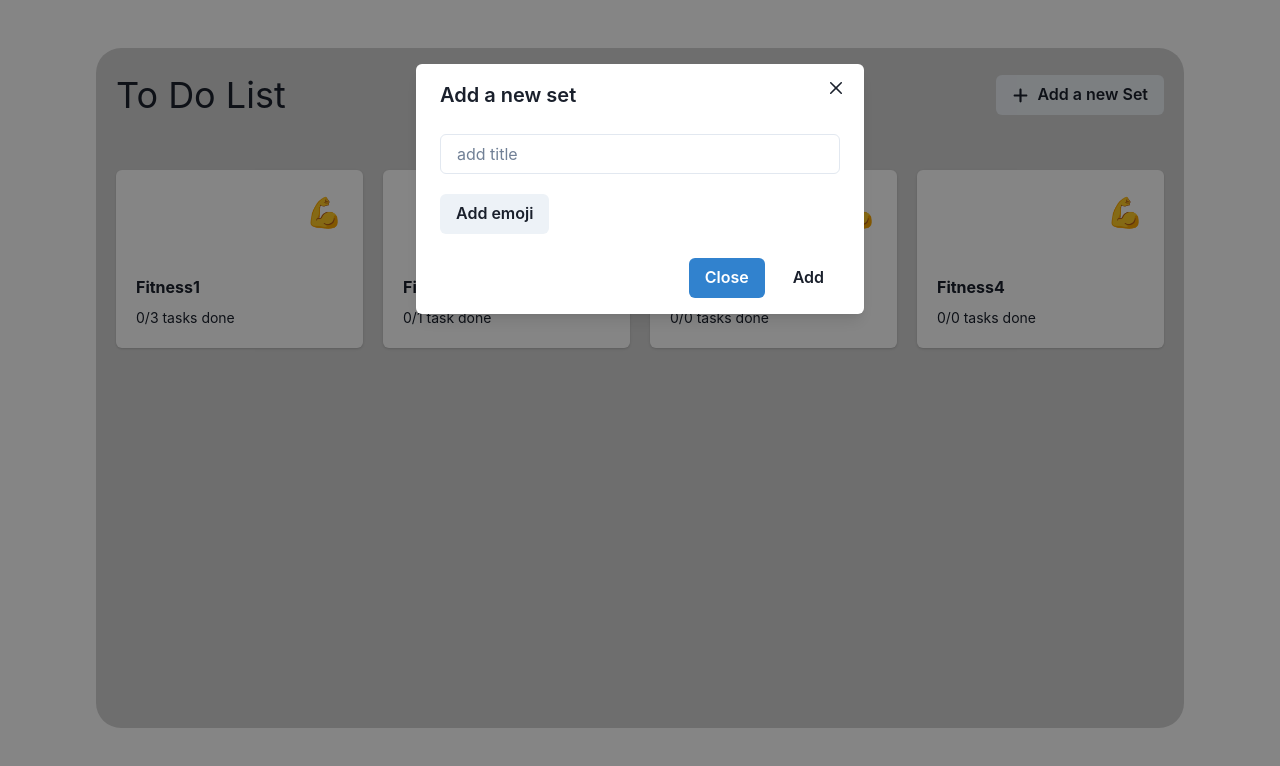
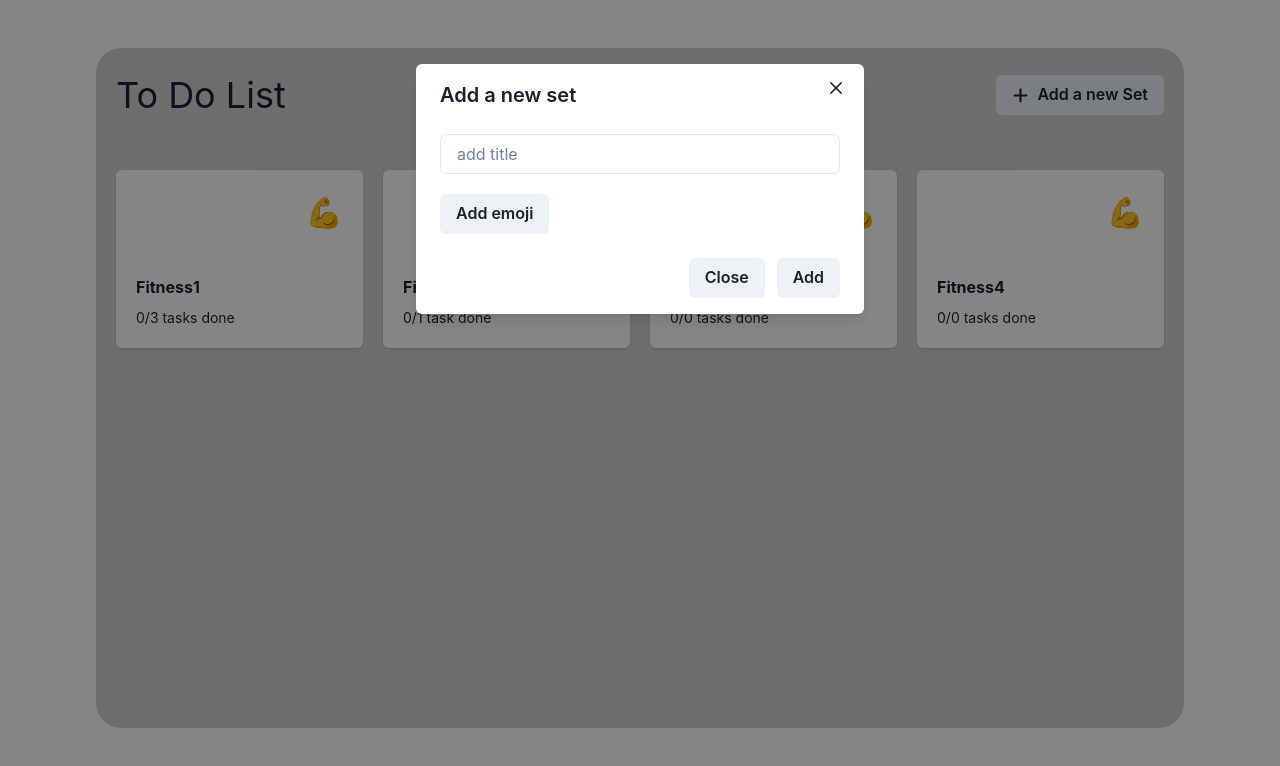
Before and after one commit to Rezmii/to-do-list-react, a React (Vite) app: page / in a window 1280 px wide. Both pictures are taken after a click on the button "Add a new Set". Shown: the top 766 px of the page. Built offline with nearby package versions, Linux system fonts and the light colour scheme.

Commit message:
Refactoring forms design

```diff
--- a/src/components/EmojiPickerModal.tsx
+++ b/src/components/EmojiPickerModal.tsx
@@ -24,11 +24,13 @@ const EmojiPickerModal = ({ onEmojiClick, emoji }: Props) => {
 
   return (
     <>
-      <HStack>
+      <HStack alignItems="center">
         <Button marginTop={5} onClick={onOpen}>
           Add emoji
         </Button>
-        <Text fontSize="2xl">{emoji ? emoji : ""}</Text>
+        <Text marginTop={4} fontSize="2xl">
+          {emoji ? emoji : ""}
+        </Text>
       </HStack>
 
       <Modal isOpen={isOpen} onClose={onClose}>
--- a/src/components/FormButton.tsx
+++ b/src/components/FormButton.tsx
@@ -85,12 +85,10 @@ const FormButton = ({ onSubmit }: Props) => {
             </ModalBody>
 
             <ModalFooter>
-              <Button colorScheme="blue" mr={3} onClick={onClose}>
+              <Button mr={3} onClick={onClose}>
                 Close
               </Button>
-              <Button variant="ghost" type="submit">
-                Add
-              </Button>
+              <Button type="submit">Add</Button>
             </ModalFooter>
           </form>
         </ModalContent>
--- a/src/components/TasksFormButton.tsx
+++ b/src/components/TasksFormButton.tsx
@@ -113,12 +113,10 @@ const TasksFormButton = ({ onSubmit }: Props) => {
             </ModalBody>
 
             <ModalFooter>
-              <Button colorScheme="blue" mr={3} onClick={onClose}>
+              <Button mr={3} onClick={onClose}>
                 Close
               </Button>
-              <Button variant="ghost" type="submit">
-                Add
-              </Button>
+              <Button type="submit">Add</Button>
             </ModalFooter>
           </form>
         </ModalContent>
```
